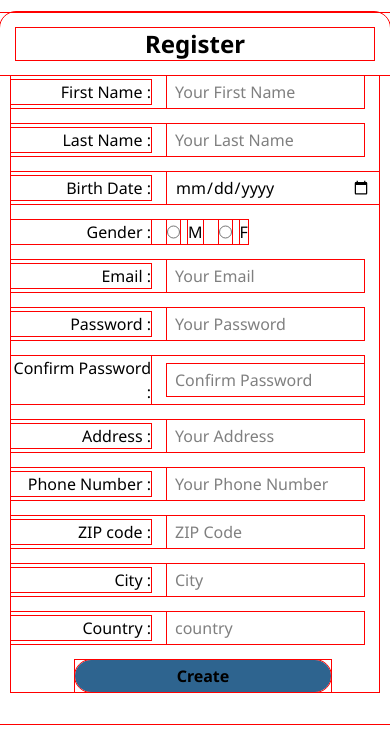
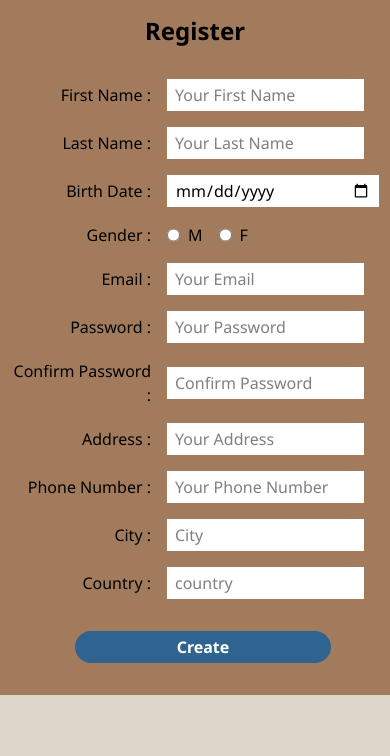
Before and after one commit to kkoryax/jsd9-spicyCatPadthai-html-site, a React app: page html/register.html in a window 390 px wide. Shown: the part 178-934 px from the top of the page. After the commit the page ends 873 px from the top, so only its background shows below. Built offline with nearby package versions, Linux system fonts and the light colour scheme.

Commit message:
style(register): added responsive design to register.html and deleted ZIP Code input according to ERD

```diff
--- a/html/register.html
+++ b/html/register.html
@@ -7,16 +7,16 @@
     <link rel="stylesheet" href="/stylesheet.css">
 </head>
 <body>
-    <main class="bg-[var(--cls-cream)]">
-        <section class="flex p-8 justify-center items-center">
+    <main class="flex flex-col bg-[var(--cls-cream)] h-screen w-screen justify-center items-center">
+        <section class="flex p-8 justify-center items-center md:hidden">
             <img src="/assets/logo_katsubook.png" alt="logo Katsu Book"
             class="w-50">
         </section>
-        <section class="flex flex-col pb-8 rounded-t-2xl bg-[var(--cls-lightbrown)]">
-            <h2 class="text-2xl font-bold text-center m-4">Register</h2>
+        <section class="flex flex-col justify-center pb-8 rounded-t-2xl bg-[var(--cls-lightbrown)] w-screen md:h-fit md:w-120 md:rounded-2xl">
+            <h2 class="text-2xl font-bold text-center m-8 md:text-4xl">Register</h2>
             <div class="flex justify-center items-center">
                 <form action="" method="post"
-                    class="flex flex-col gap-4 justify-center items-start mb-8">
+                    class="flex flex-col gap-4 justify-center items-start">
                     <div class="flex justify-center items-center gap-4">
                         <label for="first_name" class="block w-35 text-right">First Name :</label>
                         <input id="first_name" type="text" placeholder="Your First Name"
@@ -80,12 +80,6 @@
                     </div>
 
                     <div class="flex justify-center items-center gap-4">
-                        <label for="zipcode" class="block w-35 text-right">ZIP code :</label>
-                        <input type="text" placeholder="ZIP Code" pattern="[0-9]{5}" maxlength="5"
-                            class="px-2 py-1 bg-[var(--cls-white)]" required>
-                    </div>
-
-                    <div class="flex justify-center items-center gap-4">
                         <label for="city" class="block w-35 text-right">City :</label>
                         <input type="text" placeholder="City"
                             class="px-2 py-1 bg-[var(--cls-white)]" required>
@@ -96,9 +90,9 @@
                         <input type="text" placeholder="country"
                             class="px-2 py-1 bg-[var(--cls-white)]" required>
                     </div>
-                    <div class="flex justify-center items-center ml-16">
+                    <div class="flex justify-center items-center ml-16 mt-4">
                         <button type="submit"
-                            class="font-bold w-64 py-1 px-6 rounded-2xl text-[var(--cls-white)] bg-[#2E648F] hover:cursor-pointer"
+                            class="font-bold w-64 py-1 px-6 rounded-2xl text-[var(--cls-white)] bg-[var(--cls-blue)] hover:cursor-pointer"
                             >Create</button>
                     </div>
                 </form>
--- a/stylesheet.css
+++ b/stylesheet.css
@@ -1,9 +1,9 @@
 @import url('https://fonts.googleapis.com/css2?family=Noto+Sans+Thai:wght@100..900&family=Noto+Sans:ital,wght@0,100..900;1,100..900&display=swap');
 @import "tailwindcss";
 
-* {
+/* * {
     outline: red solid 1px;
-} /
+} */
 
 :root {
 /* / Base Color */
```
